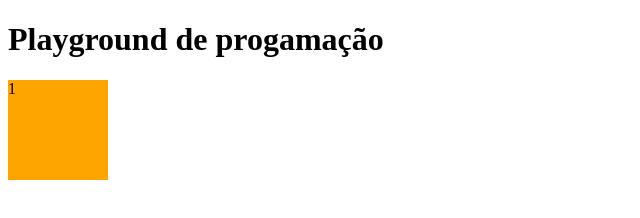
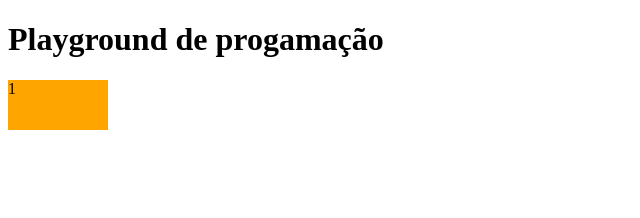
Before and after one commit to Archerplz/meu-estudo, a plain HTML site: page 23_transition.html in a window 1280 px wide. Shown: the whole page, without its empty margins (0-640 px from the left). Drawn offline with Linux system fonts and the light colour scheme.

Commit message:
Update 23_transition.html

```diff
--- a/23_transition.html
+++ b/23_transition.html
@@ -13,18 +13,18 @@
 
 div{
     width: 100px;
-    height: 100px;
+    height: 50px;
     background-color: orange;
 
     transition-property: width, height;
     transition-duration: 1s, 3s;
-    transition-timing-function:cubic-bezier(.17,.67,.83,.67);
-    transition-delay: 0s, .8;
+    transition-timing-function:cubic-bezier(.17,.67,.83,.69);
+    transition-delay: .4s, .5s;
 }
 
 div:hover{
-    width: 400px;
-    height: 400px;
+    width: 120px;
+    height: 60px;
 
 }
 
```
